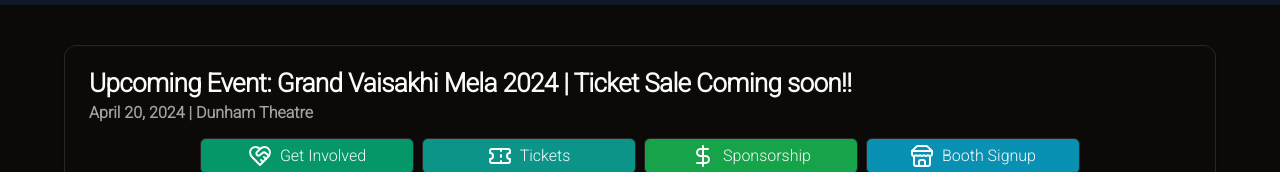
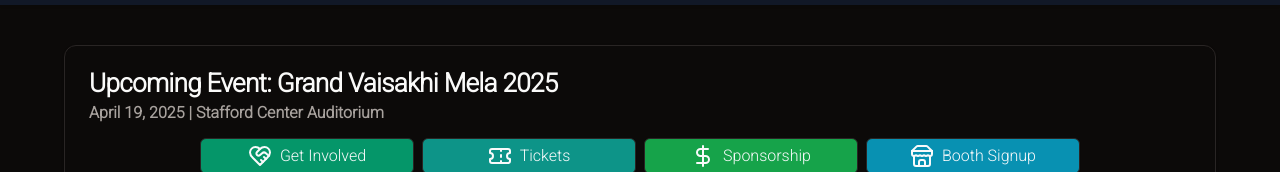
Before and after one commit to PSOGH/website, a Next.js app: page /events/va_25 in a window 1280 px wide. Shown: the part 171-343 px from the top of the page. Built offline with nearby package versions, Linux system fonts and the light colour scheme; no server answers.

Commit message:
Add Vaisakhi 2025 event details and update image source

```diff
--- a/app/(get_involved)/events/page.tsx
+++ b/app/(get_involved)/events/page.tsx
@@ -1,5 +1,6 @@
 import Vaisakhi2023 from './va_23'
 import Vaisakhi2024 from './va_24'
+import Vaisakhi2025 from './va_25'
 
 type Props = {}
 
--- a/app/(get_involved)/events/va_25/page.tsx
+++ b/app/(get_involved)/events/va_25/page.tsx
@@ -1,9 +1,8 @@
 import ImageKit from '@/components/imagekit'
 import { Button } from '@/components/ui/button'
 import { Card, CardContent, CardDescription, CardFooter, CardHeader, CardTitle } from '@/components/ui/card'
-import { DollarSignIcon, HeartHandshakeIcon, StoreIcon, TicketIcon } from 'lucide-react'
+import { DollarSignIcon, HeartHandshakeIcon, StoreIcon } from 'lucide-react'
 import Link from 'next/link'
-import React from 'react'
 import TicketButtonComponent from '../ticketButtonComponent'
 
 type Props = {}
@@ -11,8 +10,8 @@
 export default function Vaisakhi24({}: Props) {
   return <Card className='mt-2'>
       <CardHeader className='text-xl font-bold'>
-        <CardTitle>Upcoming Event: Grand Vaisakhi Mela 2024 | Ticket Sale Coming soon!!</CardTitle>
-        <CardDescription>April 20, 2024 | <a target="_blank" rel="noreferrer" href='https://maps.app.goo.gl/GBBsvfdFb6KKHguE8'>Dunham Theatre</a></CardDescription>
+        <CardTitle>Upcoming Event: Grand Vaisakhi Mela 2025</CardTitle>
+        <CardDescription>April 19, 2025 | <a target="_blank" rel="noreferrer" href='https://maps.app.goo.gl/1fUMQZfK11EHwdE56'>Stafford Center Auditorium</a></CardDescription>
         <div className='grid grid-cols-10 gap-2 mt-2'>
           <div className='col-span-10 text-left text-xl font-bold'></div>
           <Button asChild className='col-span-8 col-start-2 md:col-span-2 md:col-start-2 bg-emerald-600 text-gray-50 hover:bg-emerald-200 hover:text-gray-700' variant={'outline'}><Link href='/volunteer'><HeartHandshakeIcon className='mr-2' /> Get Involved</Link></Button>
@@ -23,7 +22,7 @@
       </CardHeader>
       <CardContent className='text-xl'>
         <Link href='/events/va_24'>
-          <ImageKit src='IMG_7286.jpg.jpeg' width={1200} alt='Vaisakhi Mela 2024' className='w-full' />
+          <ImageKit src='va_25' width={1200} alt='Vaisakhi Mela 2024' className='w-full' />
         </Link>
       </CardContent>
       <CardFooter className='text-xl w-full'>
```
